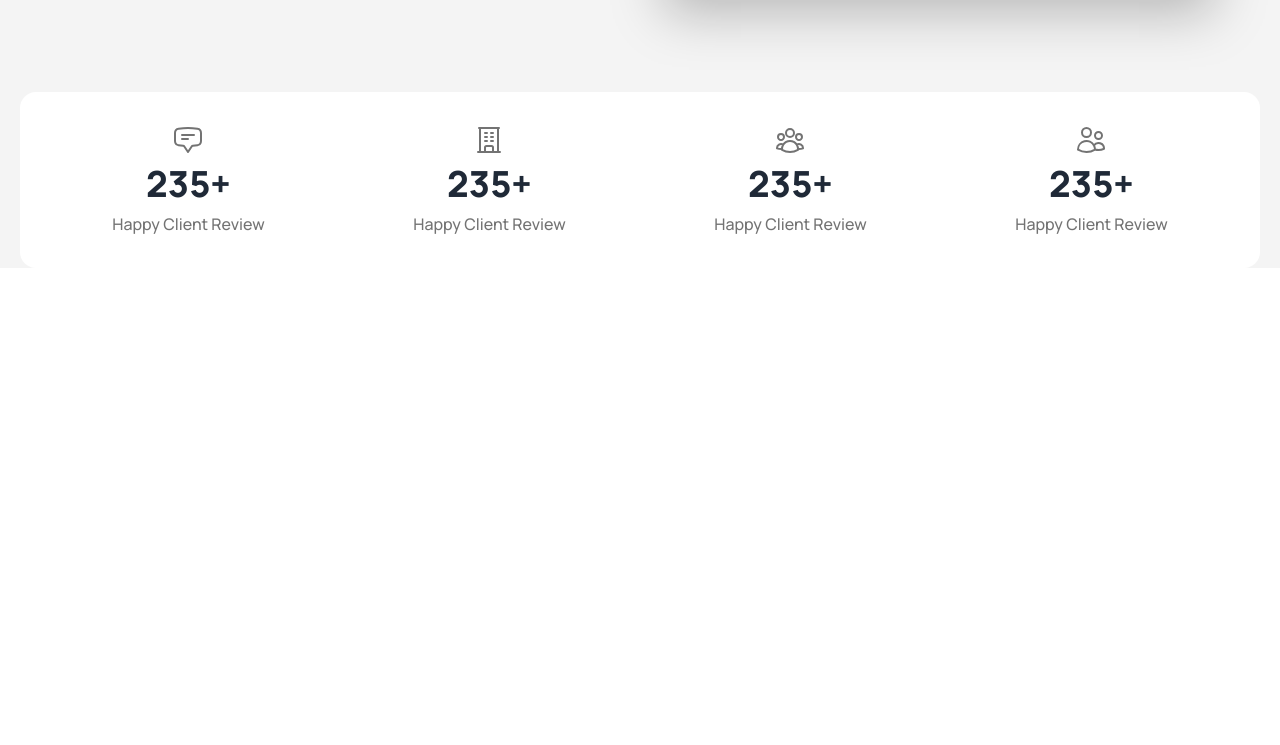
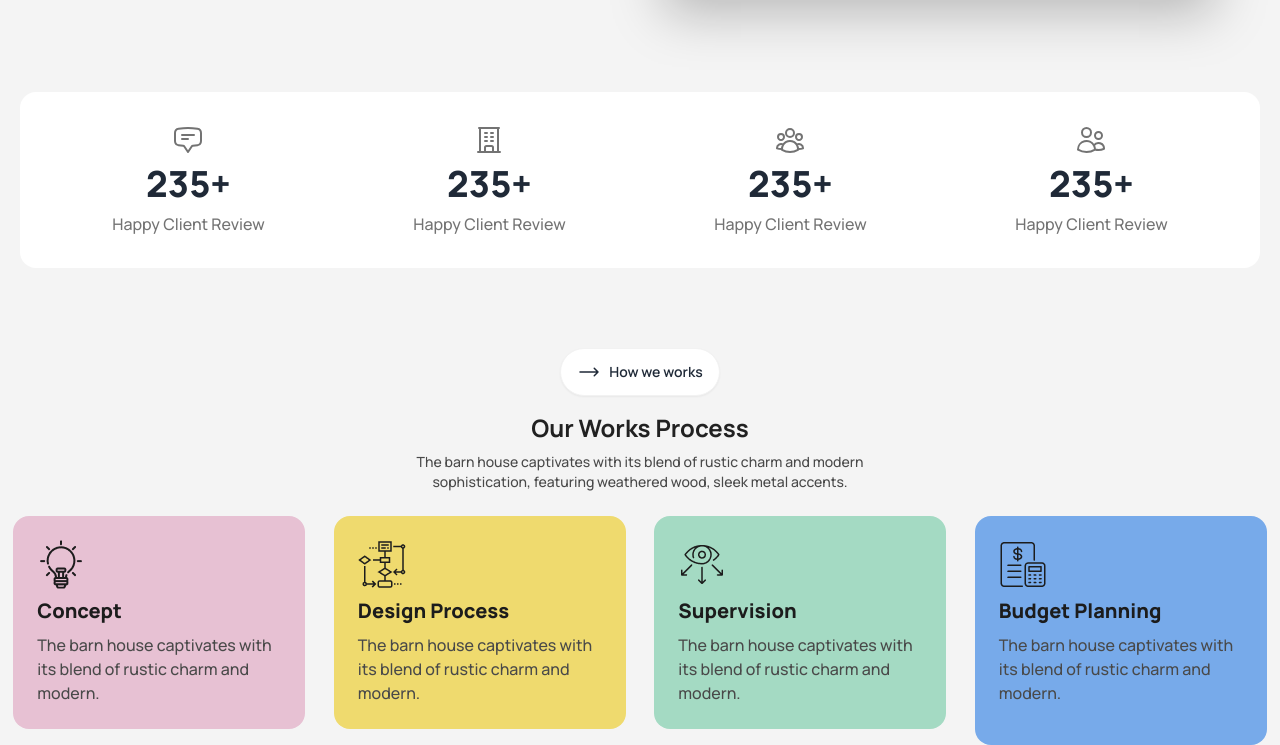
Before and after one commit to tajrin36/barn-house-landing-page, a plain HTML site: page index.html in a window 1280 px wide. Shown: the part 1381-2126 px from the top of the page. Before the commit the page ends 1649 px from the top, so only its background shows below. Drawn offline with nearby package versions, Linux system fonts and the light colour scheme.

Commit message:
work process section added

```diff
--- a/index.html
+++ b/index.html
@@ -280,7 +280,62 @@
             </section>
 
             <!-- work process section -->
+            <section class="md:container mx-auto mt-11 lg:mt-20">
 
+                <!-- div container -->
+                <div class="flex flex-col items-center justify-center">
+                    <button class="btn bg-white rounded-3xl mb-4">
+                        <svg xmlns="http://www.w3.org/2000/svg" fill="none" viewBox="0 0 24 24" stroke-width="1.5"
+                            stroke="currentColor" class="size-6">
+                            <path stroke-linecap="round" stroke-linejoin="round"
+                                d="M17.25 8.25 21 12m0 0-3.75 3.75M21 12H3" />
+                        </svg>
+                        How we works
+                    </button>
+                    <h1 class="text-[#212121] text-2xl font-bold mb-2">Our Works Process</h1>
+                    <p class="text-[#494949] text-sm font-medium w-5/6 mb-3 lg:w-2/5 text-center lg:mb-6">The barn house captivates with its blend of
+                        rustic charm and modern sophistication, featuring
+                        weathered wood, sleek metal accents.</p>
+
+                    <div class=" md:grid lg:grid-cols-4 lg:gap-0.5 md:grid-cols-2 md:gap-y-1">
+                        <!-- card 1 -->
+                        <div class="mb-4 mx-auto text-left p-6 w-11/12 bg-[#E7C1D3] rounded-2xl">
+                            <div class="mb-2">
+                                <img src="./assets/concept.png" alt="">
+                            </div>
+                            <h1 class="text-[#1C1C1C] text-xl font-extrabold mb-2">Concept</h1>
+                            <p class="text-[#494949] text-base font-medium">The barn house captivates with its blend of rustic charm and modern.</p>
+                        </div>
+
+                        <!-- card 2 -->
+                        <div class="mb-4 mx-auto text-left p-6 w-11/12 bg-[#EFDA6E] rounded-2xl">
+                            <div class="mb-2">
+                                <img src="./assets/flow-chart.png" alt="">
+                            </div>
+                            <h1 class="text-[#1C1C1C] text-xl font-extrabold mb-2">Design Process</h1>
+                            <p class="text-[#494949] text-base font-medium">The barn house captivates with its blend of rustic charm and modern.</p>
+                        </div>
+
+                        <!-- card 3 -->
+                        <div class="mb-4 mx-auto text-left p-6 w-11/12 bg-[#A4DAC3] rounded-2xl">
+                            <div class="mb-2">
+                                <img src="./assets/vision.png" alt="">
+                            </div>
+                            <h1 class="text-[#1C1C1C] text-xl font-extrabold mb-2">Supervision</h1>
+                            <p class="text-[#494949] text-base font-medium">The barn house captivates with its blend of rustic charm and modern.</p>
+                        </div>
+
+                        <!-- card 4 -->
+                        <div class=" mx-auto text-left p-6 w-11/12 bg-[#77AAEA] rounded-2xl">
+                            <div class="mb-2">
+                                <img src="./assets/budget-planning.png" alt="">
+                            </div>
+                            <h1 class="text-[#1C1C1C] text-xl font-extrabold mb-2">Budget Planning</h1>
+                            <p class="text-[#494949] text-base font-medium">The barn house captivates with its blend of rustic charm and modern.</p>
+                        </div>
+                    </div>
+                </div>
+            </section>
 
         </main>
 
```
